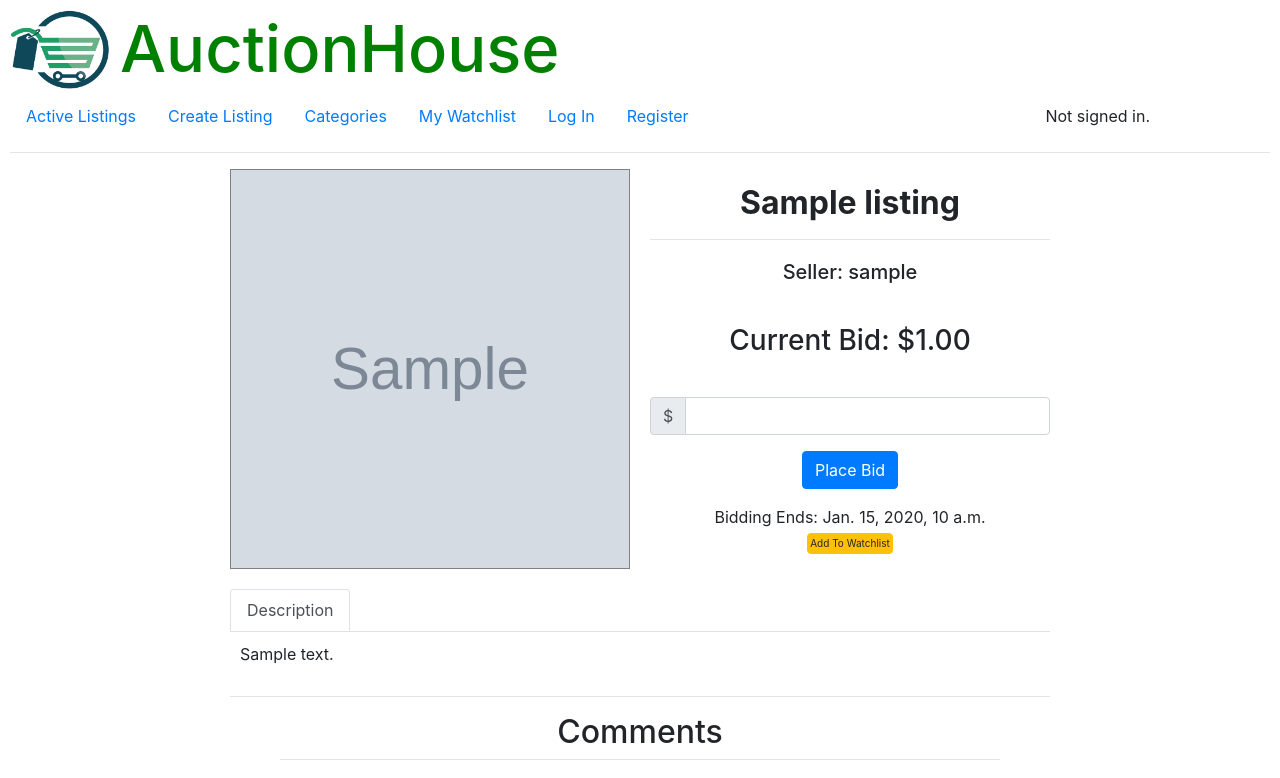
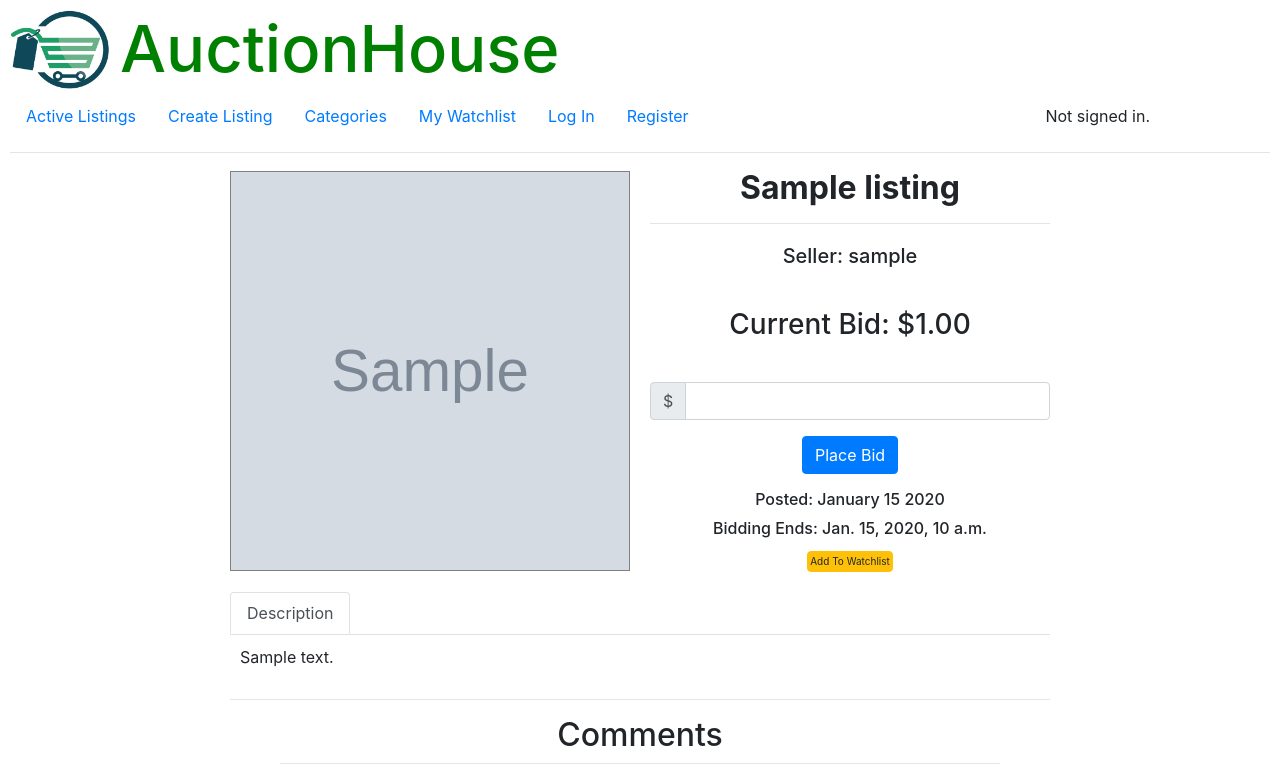
Before and after one commit to ryanhayame/Auction-House-Web-App, a Django app: template commerce/auctions/templates/auctions/listing.html in a window 1280 px wide. Shown: the top 778 px of the page. Run offline with Django 3.2, Linux system fonts and the light colour scheme; tables that the repository leaves empty hold one stand-in row (values such as "Sample post"); the template is opened without the code that fills it: values that come from a table or form of the project are taken from there, most other values are stand-ins (such as "Sample title", 1, 10 or a date in 2020); grey boxes marked "Sample" are stand-in pictures; some libraries are stand-ins or nearby versions.

Commit message:
fixed bug where info about posting was missing

```diff
--- a/commerce/auctions/templates/auctions/listing.html
+++ b/commerce/auctions/templates/auctions/listing.html
@@ -40,7 +40,8 @@
                             <input class="btn btn-primary" type="submit" value="Place Bid">
                         </div>
                     </form>
-                    <h7>Bidding Ends: {{ listing.deadline }}</h7>
+                    <h6>Posted: {{ listing.datepublished }}</h6>
+                    <h6>Bidding Ends: {{ listing.deadline }}</h6>
                 {% elif listing.isActive and owned %}
                     <h3>Current Bid: ${{ listing.bid }}</h3>
                     <form method="post" action="{% url 'close' %}">
```
